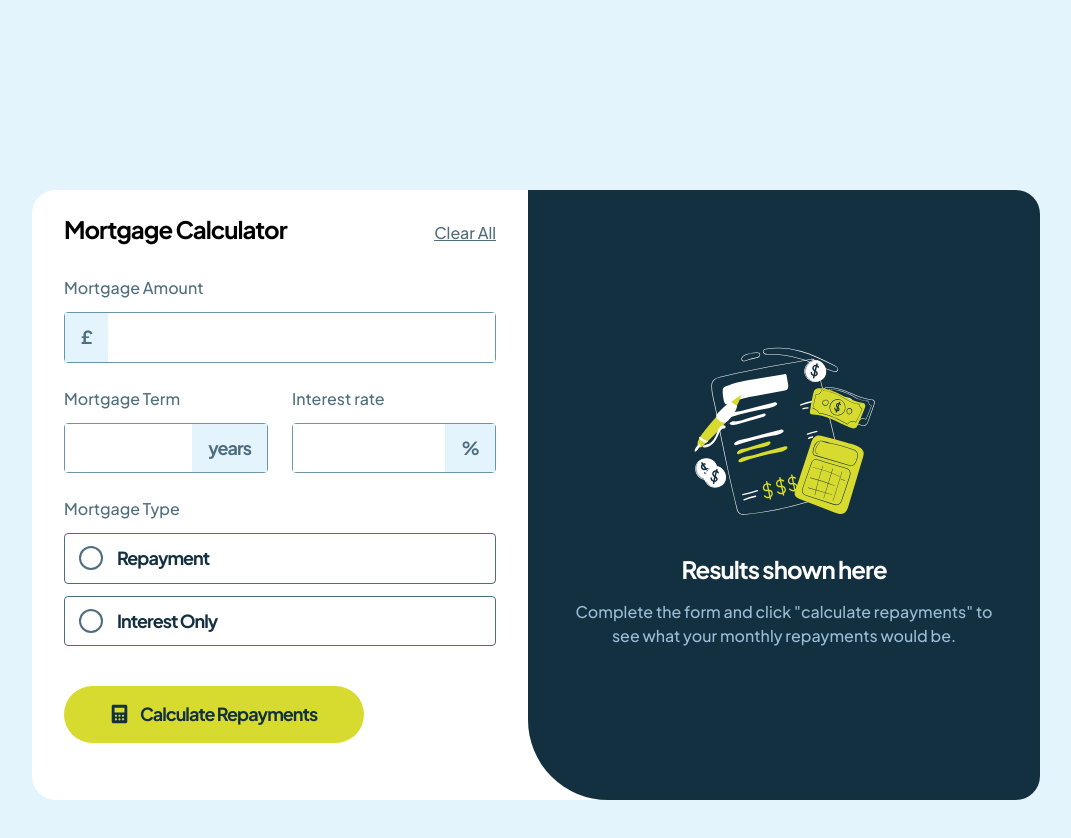
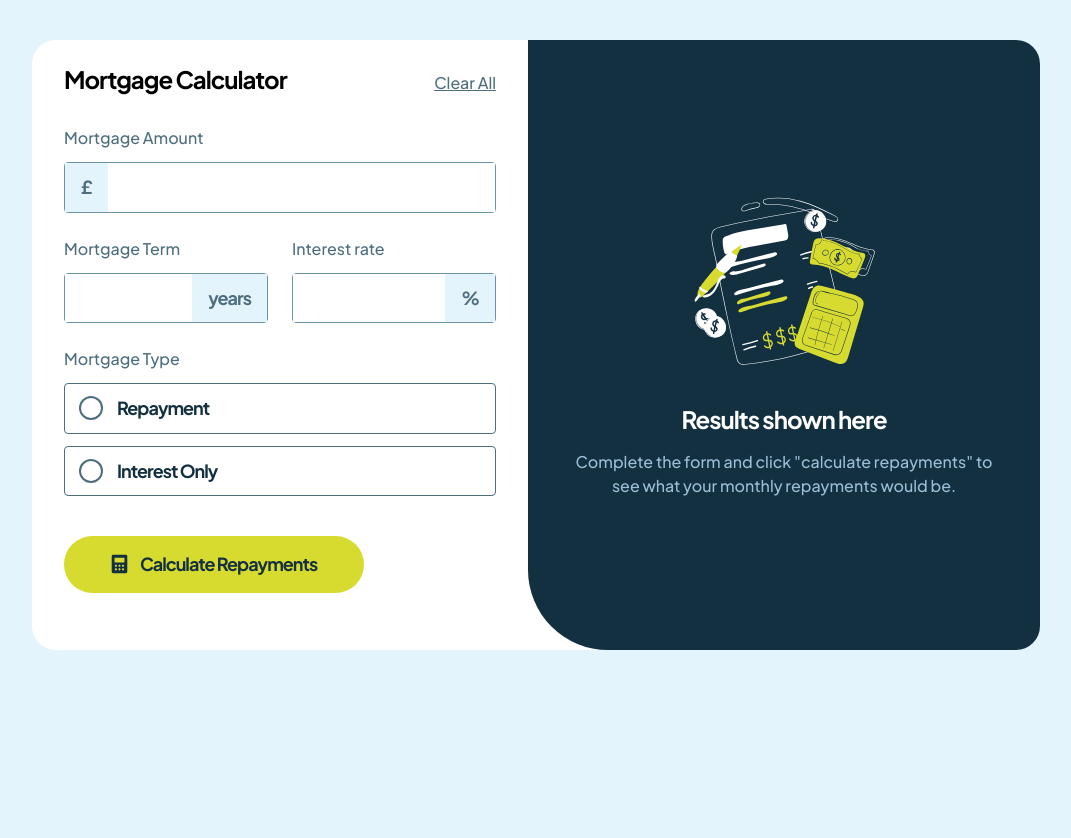
Before and after one commit to ErazorWhite/mortgage-repayment-calculator, a React (Vite) app: page / in a window 1280 px wide. Shown: the whole page, without its empty margins (104-1175 px from the left). After the commit the page ends 800 px from the top, so only its background shows below. Built offline with nearby package versions, Linux system fonts and the light colour scheme; a web font is replaced by a local one.

Commit message:
padding-top update

```diff
--- a/src/index.css
+++ b/src/index.css
@@ -38,7 +38,6 @@ body {
     line-height: 1.25;
     letter-spacing: -1px;
 
-    padding-top: 150px;
 }
 
 @font-face {
```
